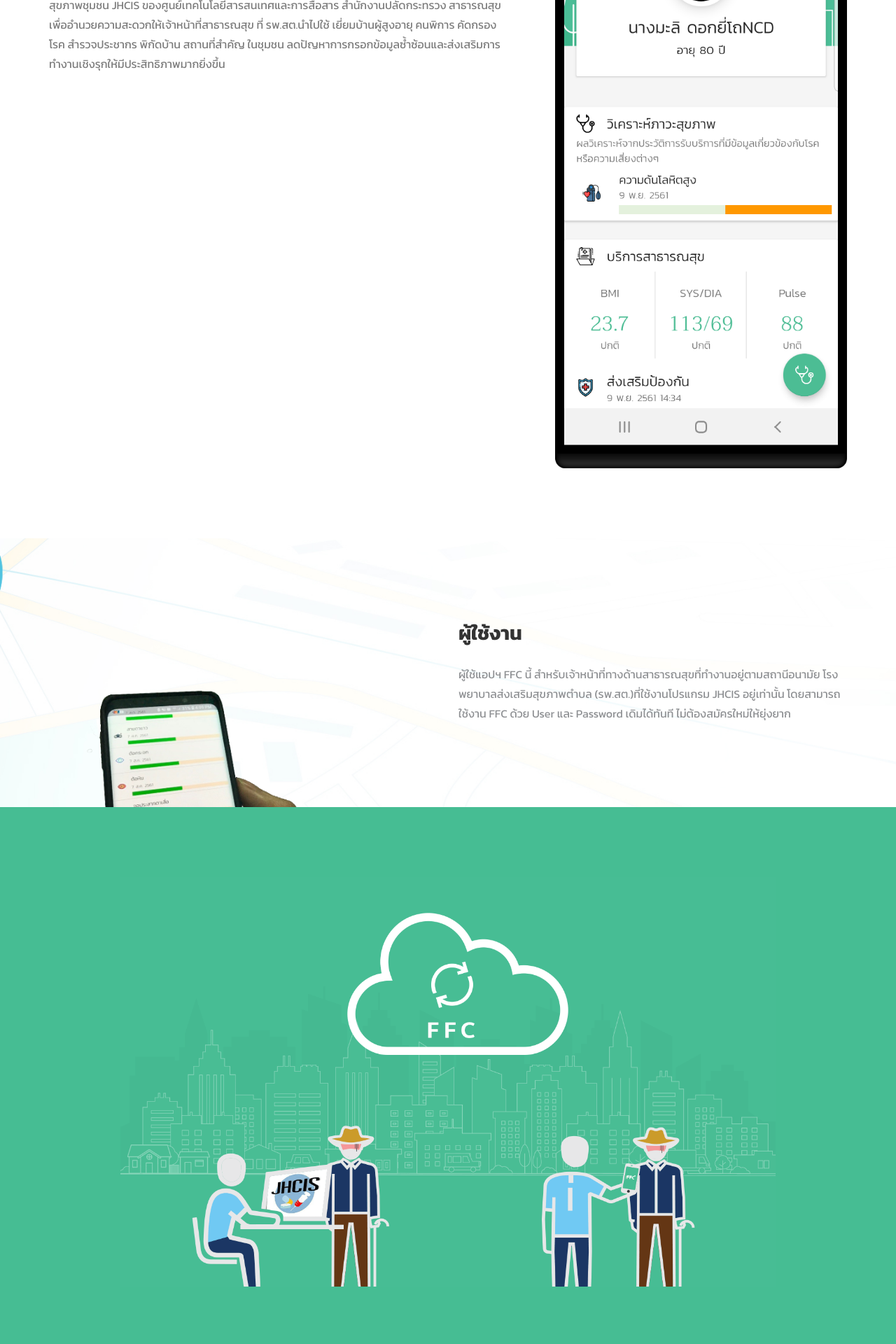
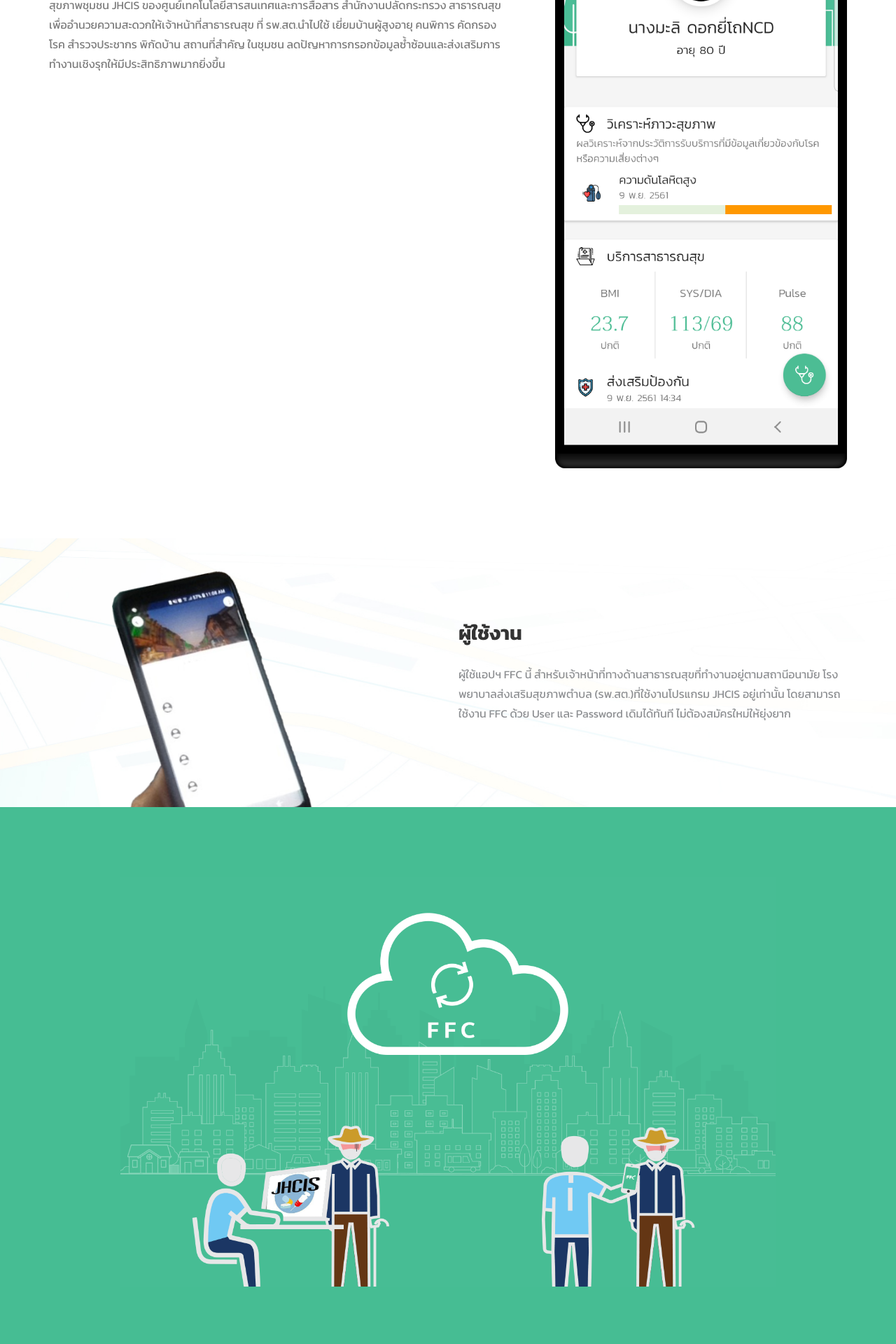
Before and after one commit to tawatchai18/tawatchai18.github.io, a Jekyll site: the page built from index.html, in a window 1280 px wide. Shown: the part 1118-3038 px from the top of the page at 70% size. Built offline with Jekyll 4.4.1, drawn with Linux system fonts in a browser that asks for light colours; nearby versions of some CDN libraries; some web fonts are replaced; comment, search, counter and statistics services are not loaded.

Commit message:
no message

```diff
--- a/css/airspace.css
+++ b/css/airspace.css
@@ -241,7 +241,7 @@
 	Feature Start
 --*/
 #feature {
-  background: url("../img/pop.png");
+  background: url("../img/bgbg.png");
   background-position: 50% 94px;
   width: 100%;
   display: block;
```
Also changed, not shown: img/bgbg.png (added), img/opo.png (added).
